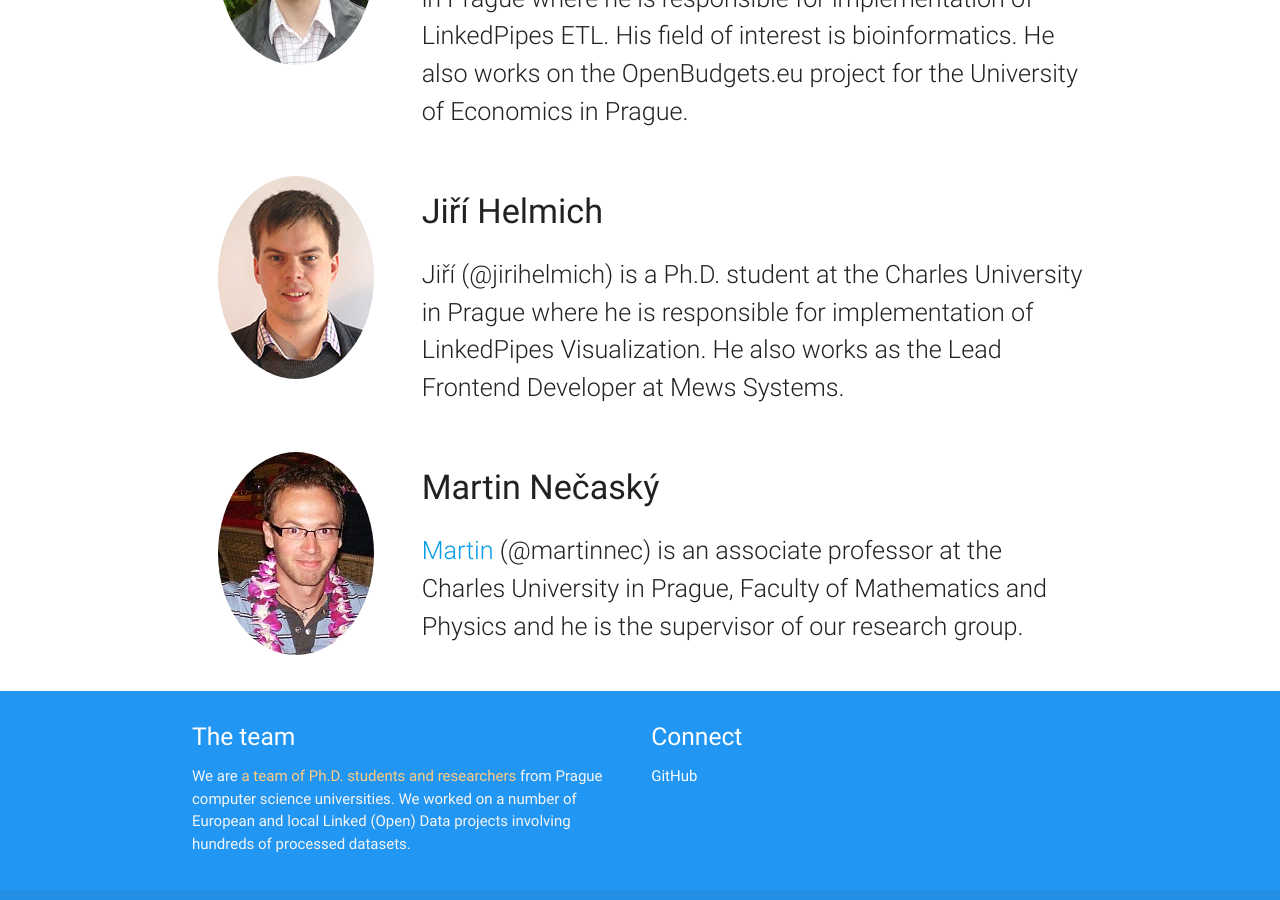
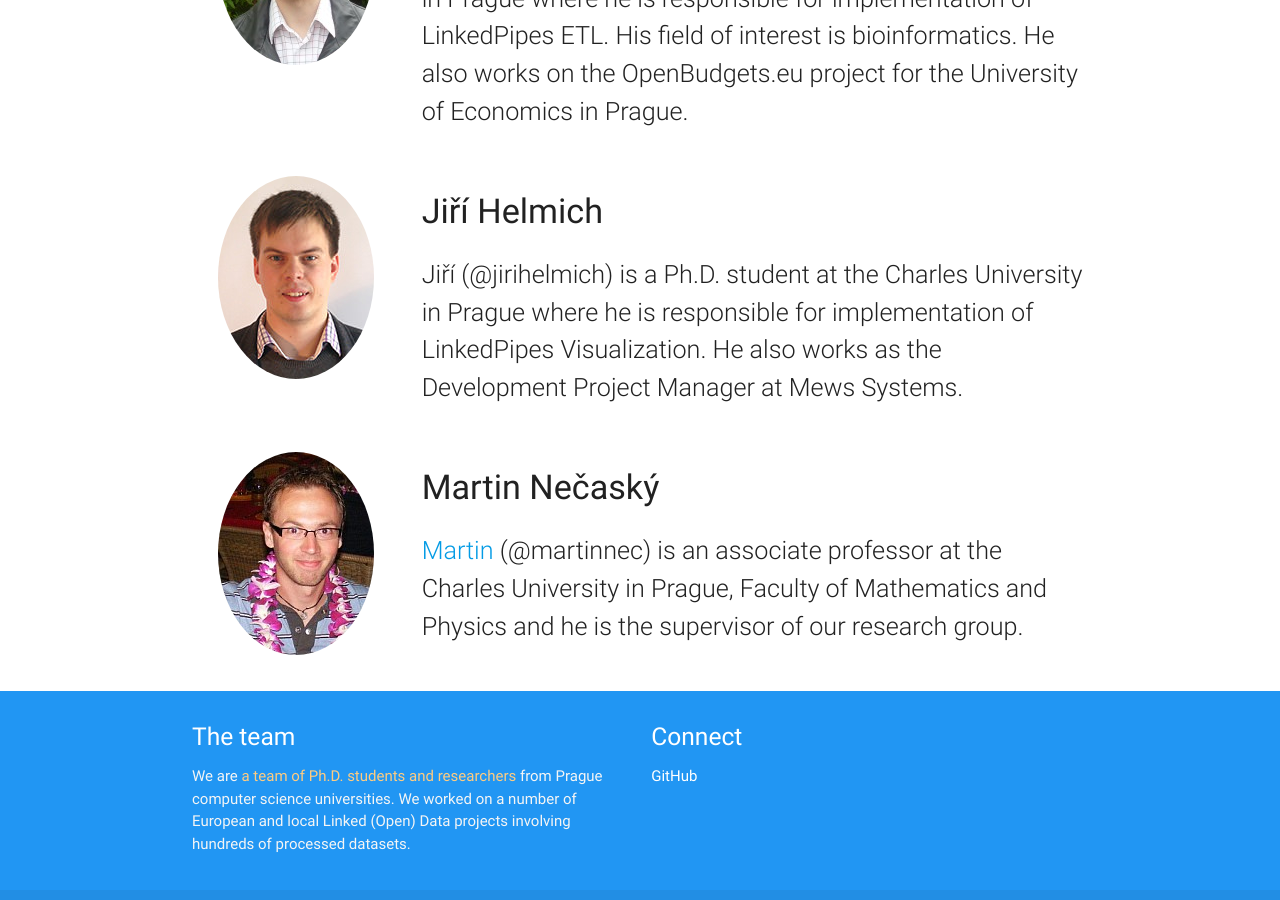
Before and after one commit to linkedpipes/linkedpipes.github.io, a Jekyll site: the page built from team/index.html, in a window 1280 px wide and 900 px high, scrolled down 778 px. Built offline with Jekyll 4.4.1, drawn with Linux system fonts in a browser that asks for light colours; nearby versions of some CDN libraries.

Commit message:
Update index.html

```diff
--- a/team/index.html
+++ b/team/index.html
@@ -52,7 +52,7 @@ order: 5
 	  <div class="col s12 m8 l9 center-on-small-only">
 		<h4>Jiří Helmich</h4>
 		<p class="flow-text">Jiří (@jirihelmich) is a Ph.D. student at the Charles University in Prague where he is responsible for implementation of LinkedPipes Visualization.
-		He also works as the Lead Frontend Developer at Mews Systems.</p>
+		He also works as the Development Project Manager at Mews Systems.</p>
 	  </div>
     </div>
 
```
